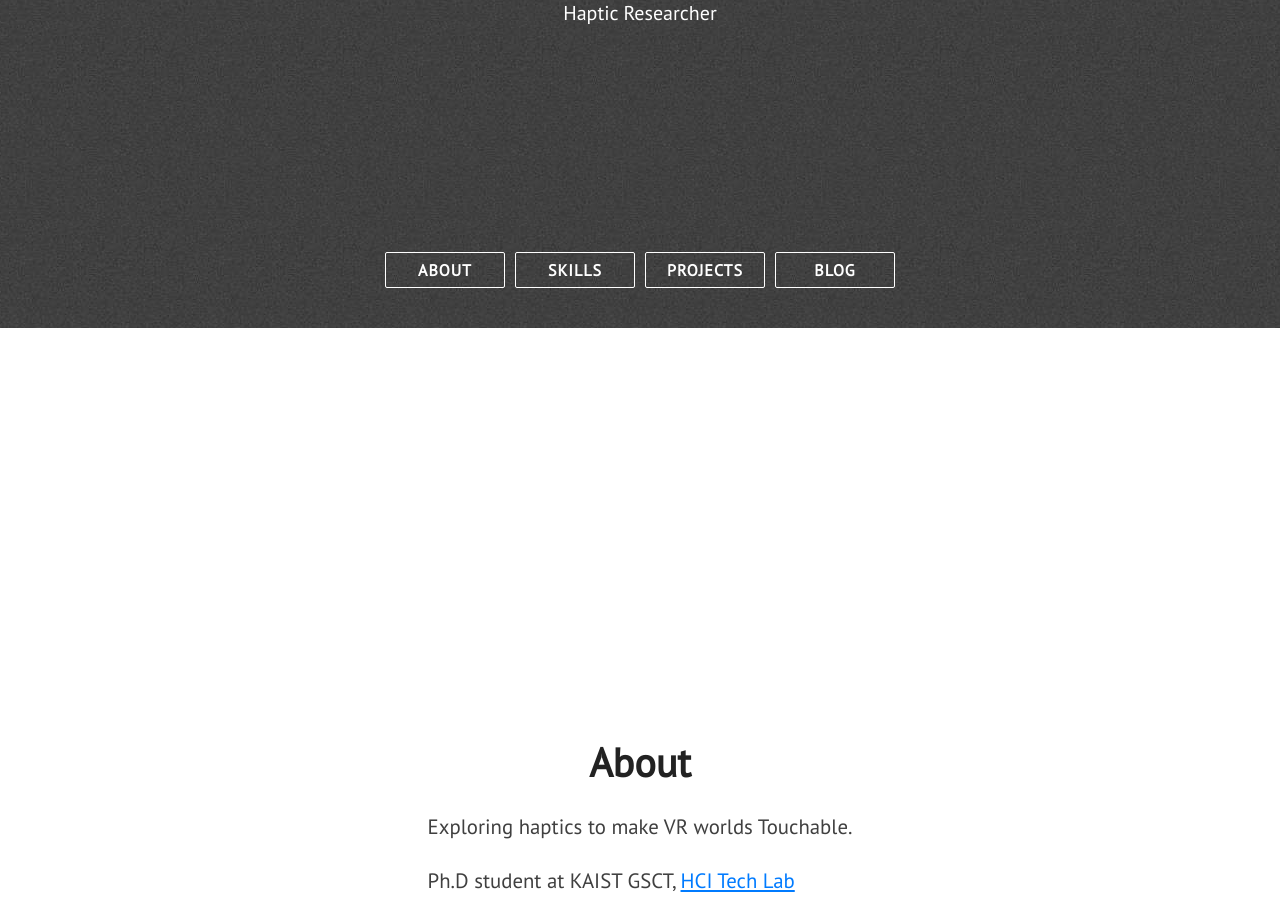
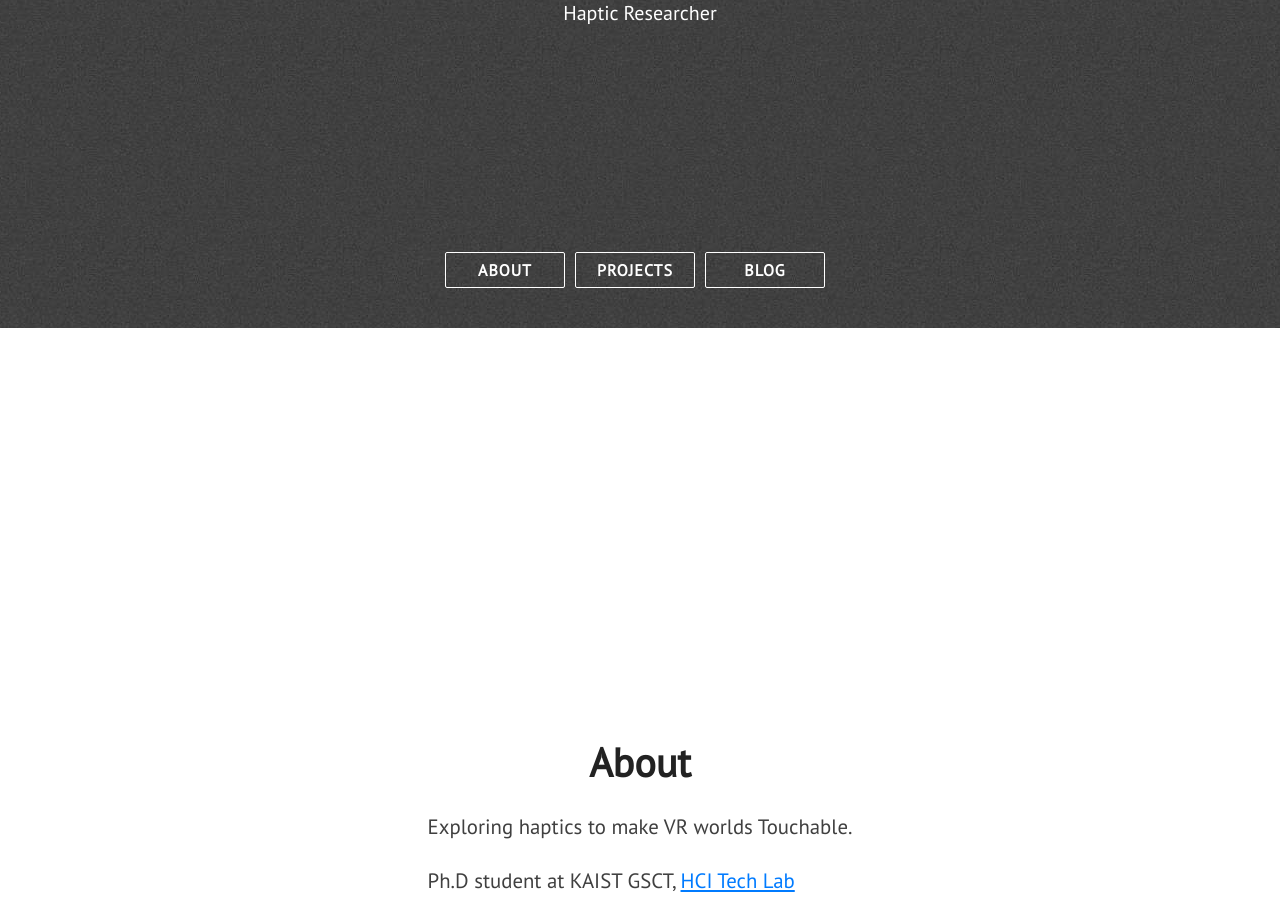
Before and after one commit to Kwak-DongKyu/Kwak-DongKyu, a Jekyll site: the page built from index.html, in a window 1280 px wide and 900 px high, scrolled down 572 px. Built offline with Jekyll 4.4.1, drawn with Linux system fonts in a browser that asks for light colours; nearby versions of some CDN libraries.

Commit message:
Update nav.html

```diff
--- a/_includes/nav.html
+++ b/_includes/nav.html
@@ -8,7 +8,7 @@
         <div class="head-punchline animated">{{ site.description }}</div>
         <div class="head-menu-wrap">
             <a class="semi-transparent-button with-border nav-links" href="#about">ABOUT</a>
-            <a class="semi-transparent-button with-border nav-links" href="#skills">SKILLS</a>
+<!--             <a class="semi-transparent-button with-border nav-links" href="#skills">SKILLS</a> -->
             <a class="semi-transparent-button with-border nav-links" href="#projects">PROJECTS</a>
             <a class="semi-transparent-button with-border nav-links" href="#blog-posts">BLOG</a>
         </div>
```
